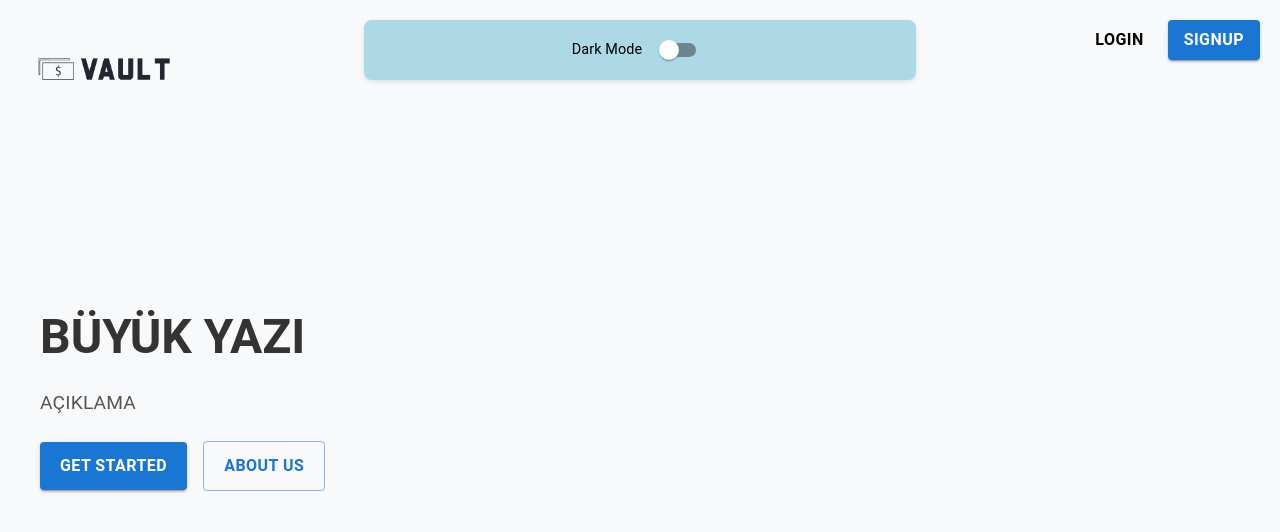
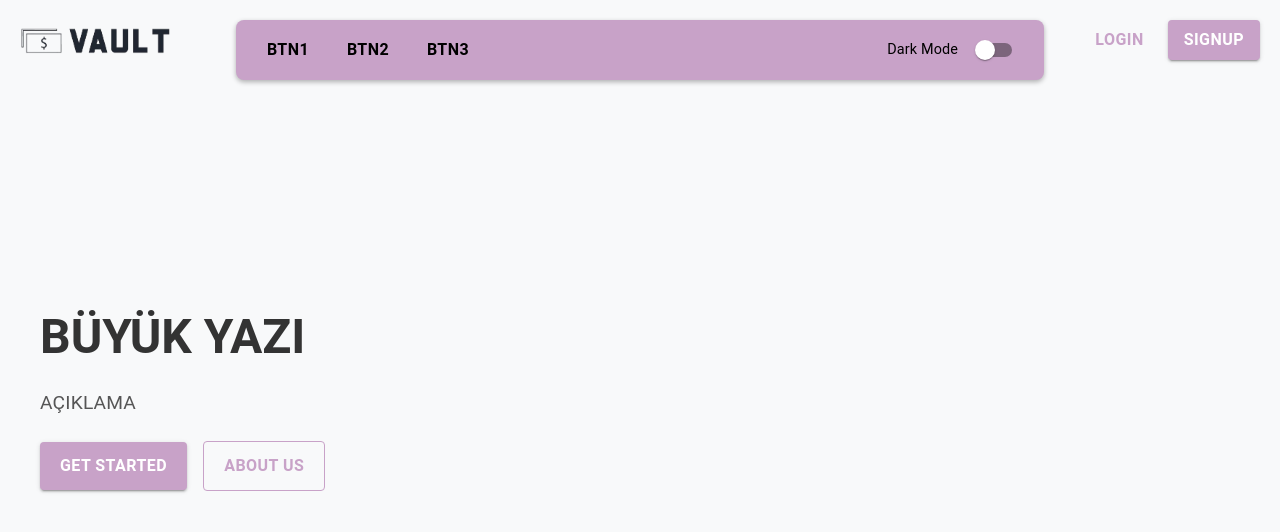
Before and after one commit to kaang457/vault, a React (Create React App) app: page / in a window 1280 px wide. Shown: the top 532 px of the page. Built offline with nearby package versions, Linux system fonts and the light colour scheme.

Commit message:
renkler ve dark mode + butonlar

```diff
--- a/src/LandingPage.js
+++ b/src/LandingPage.js
@@ -16,8 +16,8 @@ const LandingPage = () => {
       sx={{
         width: '100vw',
         height: '100vh',
-        backgroundColor: darkMode ? '#333' : '#f8f9fa',
-        color: darkMode ? '#fff' : '#000',
+        backgroundColor: darkMode ? '#121212' : '#f8f9fa',
+        color: darkMode ? '#f5f5f5' : '#000',
         display: 'flex',
         flexDirection: 'column',
         overflow: 'hidden',
@@ -30,27 +30,77 @@ const LandingPage = () => {
           top: 20,
           left: '50%',
           transform: 'translateX(-50%)',
-          width: '40%',
-          maxWidth: 600,
+          width: '60%',
+          maxWidth: 900,
           height: '60px',
-          backgroundColor: '#add8e6',
+          backgroundColor: darkMode ? '#333' : '#c8a2c8',
           display: 'flex',
-          justifyContent: 'center',
+          justifyContent: 'space-between',
           alignItems: 'center',
           padding: '0 20px',
-          boxShadow: '0 2px 5px rgba(0,0,0,0.1)',
+          boxShadow: '0 2px 5px rgba(0,0,0,0.3)',
           borderRadius: '8px',
         }}
       >
+        {/* Top Bar Butonları */}
+        <Box
+          sx={{
+            display: 'flex',
+            alignItems: 'center',
+            gap: 2,
+          }}
+        >
+          <Button
+            variant="text"
+            sx={{
+              fontWeight: 'bold',
+              fontSize: '1rem',
+              color: darkMode ? '#f5f5f5' : '#000',
+            }}
+            onClick={() => navigate('/features')}
+          >
+            btn1
+          </Button>
+          <Button
+            variant="text"
+            sx={{
+              fontWeight: 'bold',
+              fontSize: '1rem',
+              color: darkMode ? '#f5f5f5' : '#000',
+            }}
+            onClick={() => navigate('/pricing')}
+          >
+            btn2
+          </Button>
+          <Button
+            variant="text"
+            sx={{
+              fontWeight: 'bold',
+              fontSize: '1rem',
+              color: darkMode ? '#f5f5f5' : '#000',
+            }}
+            onClick={() => navigate('/contact')}
+          >
+            btn3
+          </Button>
+        </Box>
+
         {/* Dark Mode Switch */}
-        <Box display="flex" alignItems="center" gap={1}>
+        <Box
+          sx={{
+            display: 'flex',
+            alignItems: 'center',
+            gap: 1,
+            color: darkMode ? '#fff' : '#000',
+          }}
+        >
           <Typography variant="body1" sx={{ fontSize: '0.9rem' }}>
             Dark Mode
           </Typography>
           <Switch
             checked={darkMode}
             onChange={handleDarkModeToggle}
-            color="default"
+            color="success"
           />
         </Box>
       </Box>
@@ -62,12 +112,14 @@ const LandingPage = () => {
         alt="Logo"
         sx={{
           position: 'absolute',
-          top:5,
-          left: 5,
-          width:200,
+          top: 20,
+          left: 20,
+          width: 150,
           height: 'auto',
+          filter: darkMode ? 'invert(1)' : 'none',
         }}
       />
+
 
       {/* Login ve Signup Butonları */}
       <Box
@@ -81,11 +133,10 @@ const LandingPage = () => {
       >
         <Button
           variant="text"
-          color="primary"
           sx={{
             fontWeight: 'bold',
             fontSize: '1rem',
-            color: darkMode ? '#fff' : '#000',
+            color: darkMode ? '#f5f5f5' : '#c8a2c8',
           }}
           onClick={() => navigate('/login')}
         >
@@ -93,10 +144,14 @@ const LandingPage = () => {
         </Button>
         <Button
           variant="contained"
-          color="primary"
           sx={{
             fontWeight: 'bold',
             fontSize: '1rem',
+            backgroundColor: darkMode ? '#555' : '#c8a2c8',
+            color: '#fff',
+            '&:hover': {
+              backgroundColor: darkMode ? '#666' : '#c8a2c8',
+            },
           }}
           onClick={() => navigate('/signup')}
         >
@@ -123,7 +178,11 @@ const LandingPage = () => {
         >
           <Typography
             variant="h3"
-            sx={{ fontWeight: 'bold', color: darkMode ? '#fff' : '#333', marginBottom: 3 }}
+            sx={{
+              fontWeight: 'bold',
+              color: darkMode ? '#f5f5f5' : '#333',
+              marginBottom: 3,
+            }}
           >
             BÜYÜK YAZI
           </Typography>
@@ -140,23 +199,32 @@ const LandingPage = () => {
           <Box>
             <Button
               variant="contained"
-              color="primary"
               sx={{
                 marginRight: 2,
                 fontWeight: 'bold',
                 padding: '10px 20px',
                 fontSize: '1rem',
+                backgroundColor: darkMode ? '#555' : '#c8a2c8',
+                color: '#fff',
+                '&:hover': {
+                  backgroundColor: darkMode ? '#666' : '#c8a2c8',
+                },
               }}
             >
               Get Started
             </Button>
             <Button
               variant="outlined"
-              color="primary"
               sx={{
                 fontWeight: 'bold',
                 padding: '10px 20px',
                 fontSize: '1rem',
+                color: darkMode ? '#fff' : '#c8a2c8',
+                borderColor: darkMode ? '#666' : '#c8a2c8',
+                '&:hover': {
+                  backgroundColor: darkMode ? '#555' : '#c8a2c8',
+                  borderColor: darkMode ? '#777' : '#c8a2c8',
+                },
               }}
               onClick={() => navigate('/about')}
             >
--- a/src/Login.js
+++ b/src/Login.js
@@ -2,7 +2,7 @@ import React, { useState } from 'react';
 import { TextField, Button, Box, Typography, Link } from '@mui/material';
 import { useNavigate } from 'react-router-dom';
 import logo from './assets/logo.png';
-import rightImage from './assets/deneme.png'; // Sağ tarafa ekleyeceğiniz resmi import edin
+import rightImage from './assets/deneme.png';
 
 const Login = () => {
   const [email, setEmail] = useState('');
@@ -28,14 +28,14 @@ const Login = () => {
       {/* Sol Login Kutusu ve Logo */}
       <Box
         sx={{
-          width: '45%', // Sol taraf ekranın %45'ini kaplar
+          width: '45%',
           display: 'flex',
           flexDirection: 'column',
           justifyContent: 'center',
           alignItems: 'center',
           padding: 4,
-          backgroundColor: '#ffffff', // Sol kutunun arka plan rengi
-          boxShadow: '0 2px 10px rgba(0, 0, 0, 0.1)', // Kutunun gölgesi
+          backgroundColor: '#ffffff',
+          boxShadow: '0 2px 10px rgba(0, 0, 0, 0.1)',
         }}
       >
         {/* Logo */}
@@ -46,7 +46,7 @@ const Login = () => {
           sx={{
             width: 350,
             height: 'auto',
-            marginBottom: 1, // Logonun altına boşluk bırakır
+            marginBottom: 1,
           }}
         />
         <Typography variant="h4" sx={{ marginBottom: 3, textAlign: 'center' }}>
@@ -99,10 +99,10 @@ const Login = () => {
       {/* Sağ Resim Kutusu */}
       <Box
         sx={{
-          width: '55%', // Sağ taraf ekranın %55'ini kaplar
+          width: '55%',
           backgroundImage: `linear-gradient(to right, rgba(255, 255, 255, 1) 5%, rgba(255, 255, 255, 0) 15%), url(${rightImage})`, // Geçiş efekti ve resim
-          backgroundSize: 'cover', // Resmi tam ekran yap
-          backgroundPosition: 'center', // Resmi merkeze hizala
+          backgroundSize: 'cover',
+          backgroundPosition: 'center',
         }}
       ></Box>
     </Box>
--- a/src/SignUp.js
+++ b/src/SignUp.js
@@ -14,7 +14,7 @@ const SignUp = () => {
       return;
     }
     alert(`Signed up with Email: ${email}`);
-    navigate('/'); // Login sayfasına yönlendir
+    navigate('/');
   };
 
   return (
```
Also changed, not shown: src/assets/logo.png.
